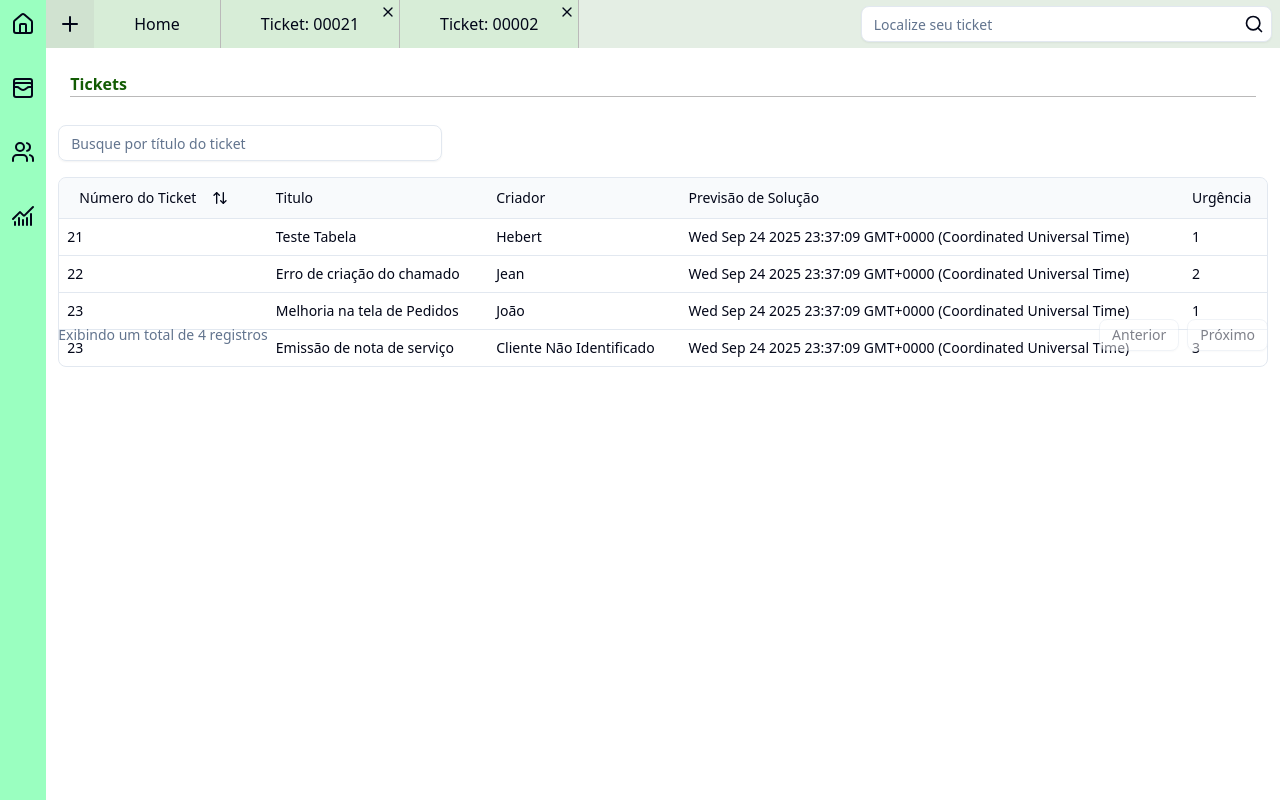
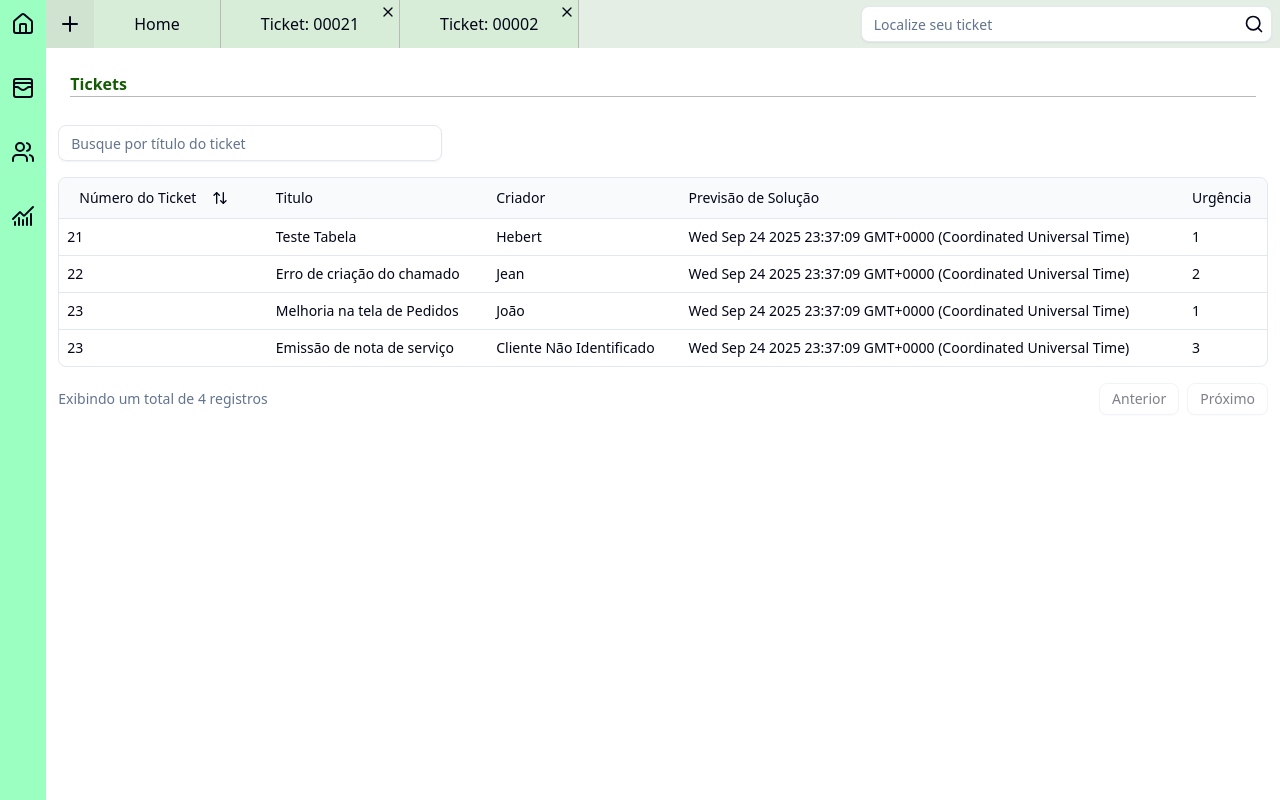
Before and after one commit to Fourt14n/tick-desk-front, a React (Vite) app: page /Listagem/Tickets in a window 1280 px wide. Built offline with nearby package versions, Linux system fonts and the light colour scheme.

Commit message:
feat: Iniciando integração da Home mas precisamos de alterações no retorno da API

```diff
--- a/src/components/Tabela/Tabela.tsx
+++ b/src/components/Tabela/Tabela.tsx
@@ -125,7 +125,7 @@ export function DataTable<TData, TValue>({
             </div>
 
             {/* Footer fixo com paginação */}
-            <div className="absolute bottom-0 flex items-center justify-between space-x-2 py-4 w-full">
+            <div className="relative bottom-0 flex items-center justify-between space-x-2 py-4 w-full">
                 <div className="flex justify-between items-center w-full">
                     <div className="text-sm text-muted-foreground">
                     Exibindo um total de {table.getRowCount()} registros
--- a/src/pages/Home/Home.tsx
+++ b/src/pages/Home/Home.tsx
@@ -34,6 +34,9 @@ var equipes = [{
 
 ]
 
+function PopularHome(){
+
+}
 
 export default function Home() {
     const navigate = useNavigate();
@@ -42,6 +45,8 @@ export default function Home() {
     useEffect(() => {
         if (!validateAuth())
             navigate("/Login");
+
+        PopularHome();
     }, []);
 
     return (
```
